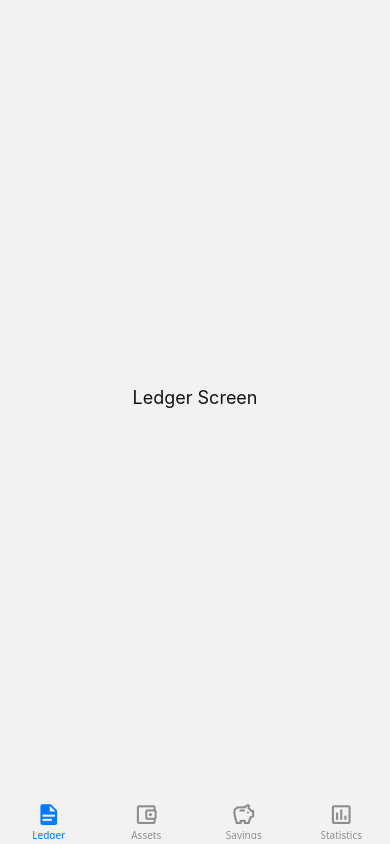
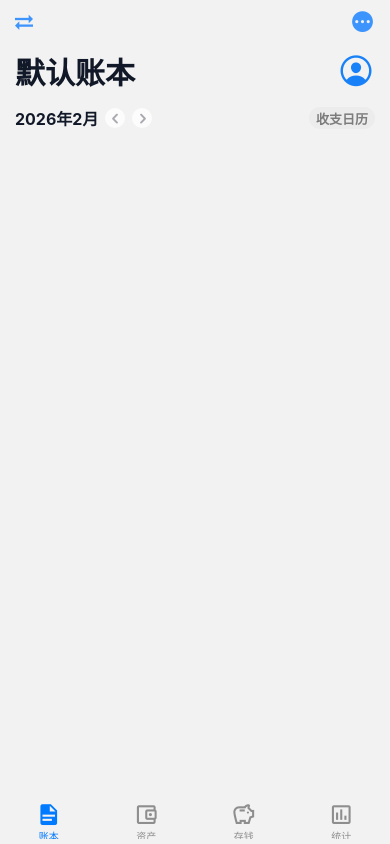
Before and after one commit to k7luffy/ledger, a React Native app: screen /Ledger in a window 390 px wide. Built offline with nearby package versions, Linux system fonts and the light colour scheme.

Commit message:
Update scaffold ledger homepage

```diff
--- a/App.tsx
+++ b/App.tsx
@@ -25,7 +25,7 @@ export default function App() {
           component={LedgerScreen}
           options={{
             headerShown: false,
-            title: "Ledger",
+            title: "账本",
             tabBarIcon: ({ color, size, focused }) => (
               <MaterialCommunityIcons
                 name={focused ? "file-document" : "file-document-outline"}
@@ -40,7 +40,7 @@ export default function App() {
           component={AssetsScreen}
           options={{
             headerShown: false,
-            title: "Assets",
+            title: "资产",
             tabBarIcon: ({ color, size, focused }) => (
               <MaterialCommunityIcons
                 name={focused ? "wallet" : "wallet-outline"}
@@ -55,7 +55,7 @@ export default function App() {
           component={SavingsScreen}
           options={{
             headerShown: false,
-            title: "Savings",
+            title: "存钱",
             tabBarIcon: ({ color, size, focused }) => (
               <MaterialCommunityIcons
                 name={focused ? "piggy-bank" : "piggy-bank-outline"}
@@ -70,7 +70,7 @@ export default function App() {
           component={StatisticsScreen}
           options={{
             headerShown: false,
-            title: "Statistics",
+            title: "统计",
             tabBarIcon: ({ color, size, focused }) => (
               <MaterialCommunityIcons
                 name={focused ? "chart-box" : "chart-box-outline"}
--- a/screens/LedgerScreen.tsx
+++ b/screens/LedgerScreen.tsx
@@ -1,21 +1,125 @@
-import { StyleSheet, Text, View } from 'react-native';
+import {
+  Entypo,
+  Fontisto,
+  Ionicons,
+  MaterialCommunityIcons,
+} from "@expo/vector-icons";
+import {
+  PlatformColor,
+  Pressable,
+  StyleSheet,
+  Text,
+  TouchableOpacity,
+  View,
+} from "react-native";
+import { useSafeAreaInsets } from "react-native-safe-area-context";
 
 export default function LedgerScreen() {
+  const insets = useSafeAreaInsets();
+
   return (
-    <View style={styles.container}>
-      <Text style={styles.text}>Ledger Screen</Text>
+    <View
+      style={{
+        flex: 1,
+        paddingTop: insets.top + 9,
+        paddingHorizontal: 15,
+        // backgroundColor: "red",
+      }}
+    >
+      <View
+        style={{
+          flexDirection: "row",
+          alignItems: "center",
+          justifyContent: "space-between",
+        }}
+      >
+        <Pressable>
+          <View>
+            <Fontisto name="arrow-swap" size={18} color={"#3E94FD"} />
+          </View>
+        </Pressable>
+        <Pressable>
+          <MaterialCommunityIcons
+            name="dots-horizontal-circle"
+            size={25}
+            color={"#3E94FD"}
+          />
+        </Pressable>
+      </View>
+      <View
+        style={{
+          flexDirection: "row",
+          alignItems: "center",
+          justifyContent: "space-between",
+          paddingTop: 15,
+        }}
+      >
+        <Text style={{ fontSize: 30, fontWeight: "800", color: "#111827" }}>
+          默认账本
+        </Text>
+        <Pressable>
+          <Ionicons name="person-circle-outline" size={38} color="#1981F7" />
+        </Pressable>
+      </View>
+      <View
+        style={{
+          flexDirection: "row",
+          alignItems: "center",
+          justifyContent: "space-between",
+          paddingTop: 13,
+        }}
+      >
+        <View
+          style={{
+            flexDirection: "row",
+            alignItems: "center",
+            justifyContent: "space-between",
+            gap: 7,
+          }}
+        >
+          <Text style={{ fontSize: 16, fontWeight: "700", color: "#111827" }}>
+            2026年2月
+          </Text>
+          <TouchableOpacity style={styles.navBtn}>
+            <Entypo name="chevron-left" size={17} color="#A9A9B0" />
+          </TouchableOpacity>
+          <TouchableOpacity style={styles.navBtn}>
+            <Entypo name="chevron-right" size={17} color="#A9A9B0" />
+          </TouchableOpacity>
+        </View>
+        <Pressable style={styles.calendarBtn}>
+          <Text style={styles.calendarText}>收支日历</Text>
+        </Pressable>
+      </View>
     </View>
   );
 }
 
 const styles = StyleSheet.create({
-  container: {
-    flex: 1,
-    alignItems: 'center',
-    justifyContent: 'center',
+  row: {
+    flexDirection: "row",
+    alignItems: "center",
+    gap: 10,
   },
-  text: {
-    fontSize: 18,
-    color: '#111',
+  navBtn: {
+    width: 20,
+    height: 20,
+    borderRadius: 20,
+    backgroundColor: "#FCFCFC",
+    alignItems: "center",
+    justifyContent: "center",
+  },
+  calendarBtn: {
+    height: 22,
+    paddingHorizontal: 7,
+    borderRadius: 14,
+    backgroundColor: "#ECECEC",
+    alignItems: "center",
+    justifyContent: "center",
+  },
+  calendarText: {
+    fontSize: 13,
+    color: "#7C7C7C",
+    fontWeight: "700",
   },
 });
```
